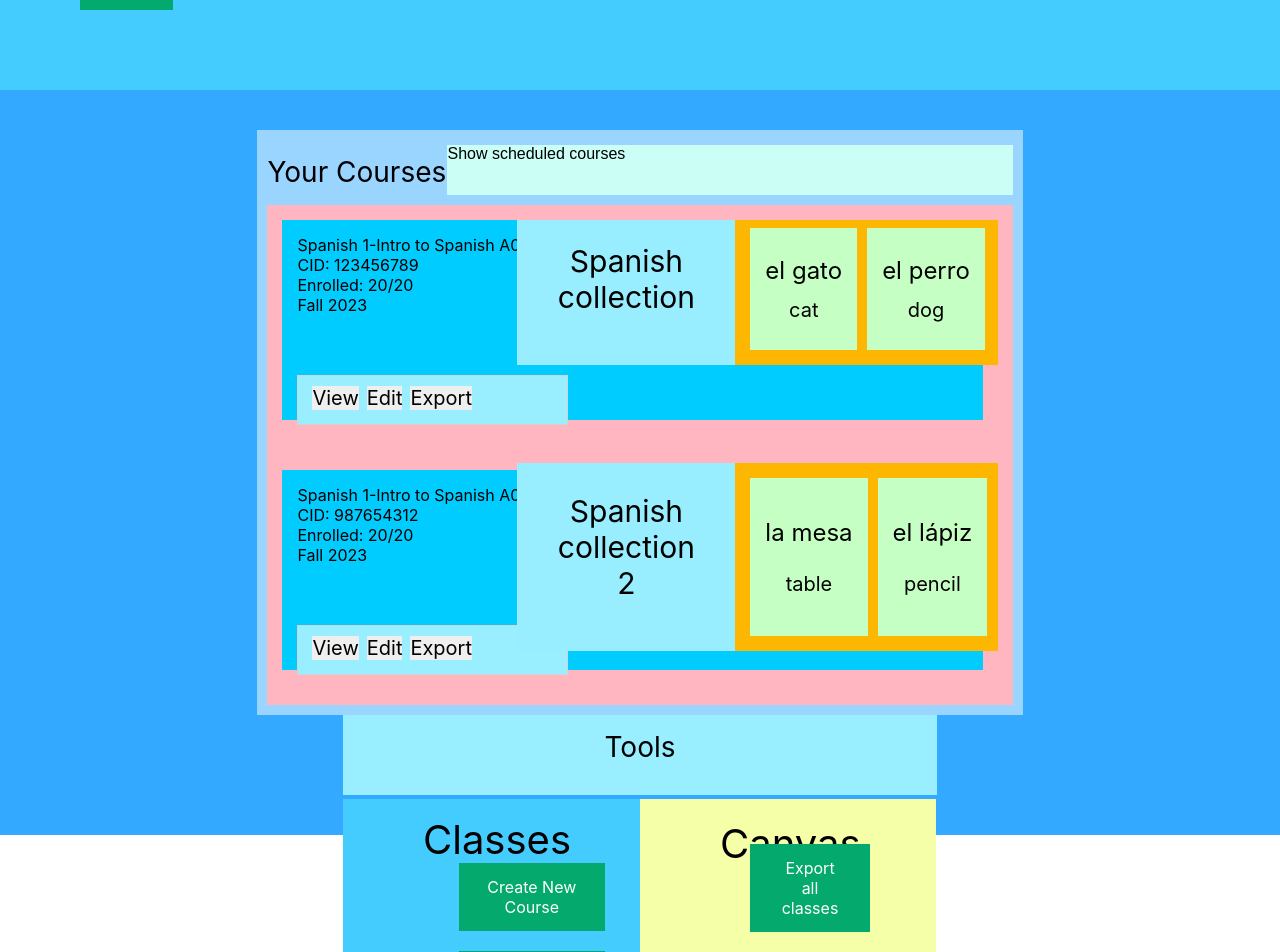
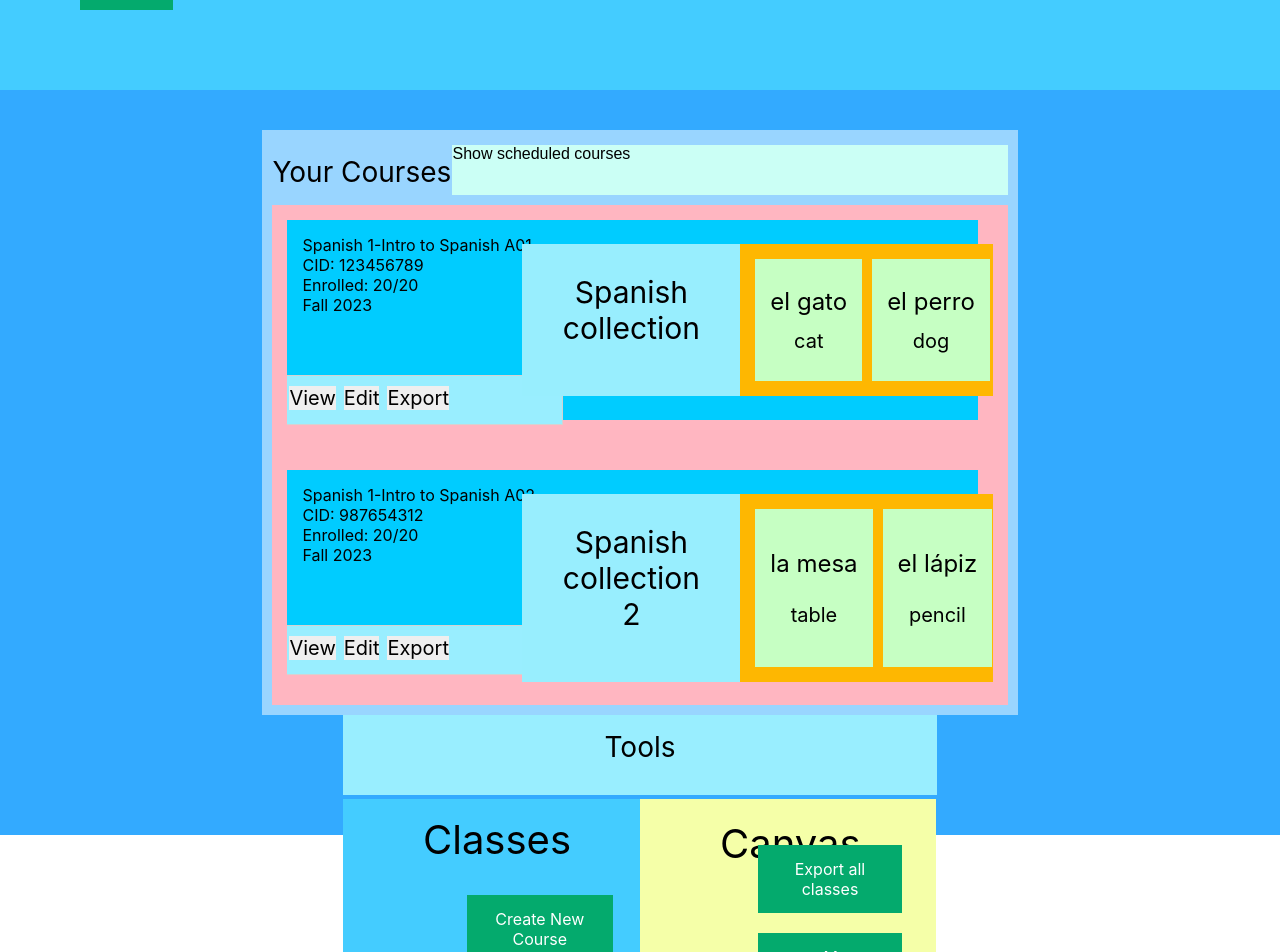
Before and after one commit to ofek168/a9-course-crud, a Next.js app: page /instructor_view in a window 1280 px wide. Shown: the top 952 px of the page. Built offline with nearby package versions, Linux system fonts and the light colour scheme.

Commit message:
instructorview interface updated

```diff
--- a/components/InstructorView/Canvas/Canvas.module.scss
+++ b/components/InstructorView/Canvas/Canvas.module.scss
@@ -2,13 +2,13 @@
   display: flex;
   position: relative;
   top:7vh;
-  right:30vh;
+  right:29vh;
   display: flex;
   flex-wrap: wrap;
   // align-items:
   background-color: #04AA6D;
   padding: 14px 28px;
-  width: 15vh;
+  width: 18vh;
   color: white;
   text-decoration: none;
   margin-left: 350px;
--- a/components/InstructorView/IOptions.module.scss
+++ b/components/InstructorView/IOptions.module.scss
@@ -143,7 +143,7 @@
     font-size: 20px;
     padding: 10px;
     border: 1px solid lightgray;
-    margin-right:400px;
+    margin-left: -28px;
   }
 
   .courseCollection { //outer box of collection boxes
@@ -390,6 +390,6 @@
 
 .outer{
   margin-left: 220px;
-  margin-right: 35px;
-  margin-top:-39%;
+  margin-right: 25px;
+  margin-top:-35%;
 }
--- a/components/InstructorView/Menu/Menu.module.scss
+++ b/components/InstructorView/Menu/Menu.module.scss
@@ -1,8 +1,8 @@
 .box{
     display: flex;
     position: relative;
-    top:3vh;
-    right:29vh;
+    top:7vh;
+    right:28vh;
     display: flex;
     flex-wrap: wrap;
     // align-items:
@@ -29,7 +29,7 @@
   background-color: #04AA6D;
   color: white;
   padding: 14px 28px;
-  font-size: 16px;
+  font-size: 20px;
   cursor: pointer;
   text-align: center;
 }
```
Also changed, not shown: 2 other files (tests, documents, lock files or other folders).
